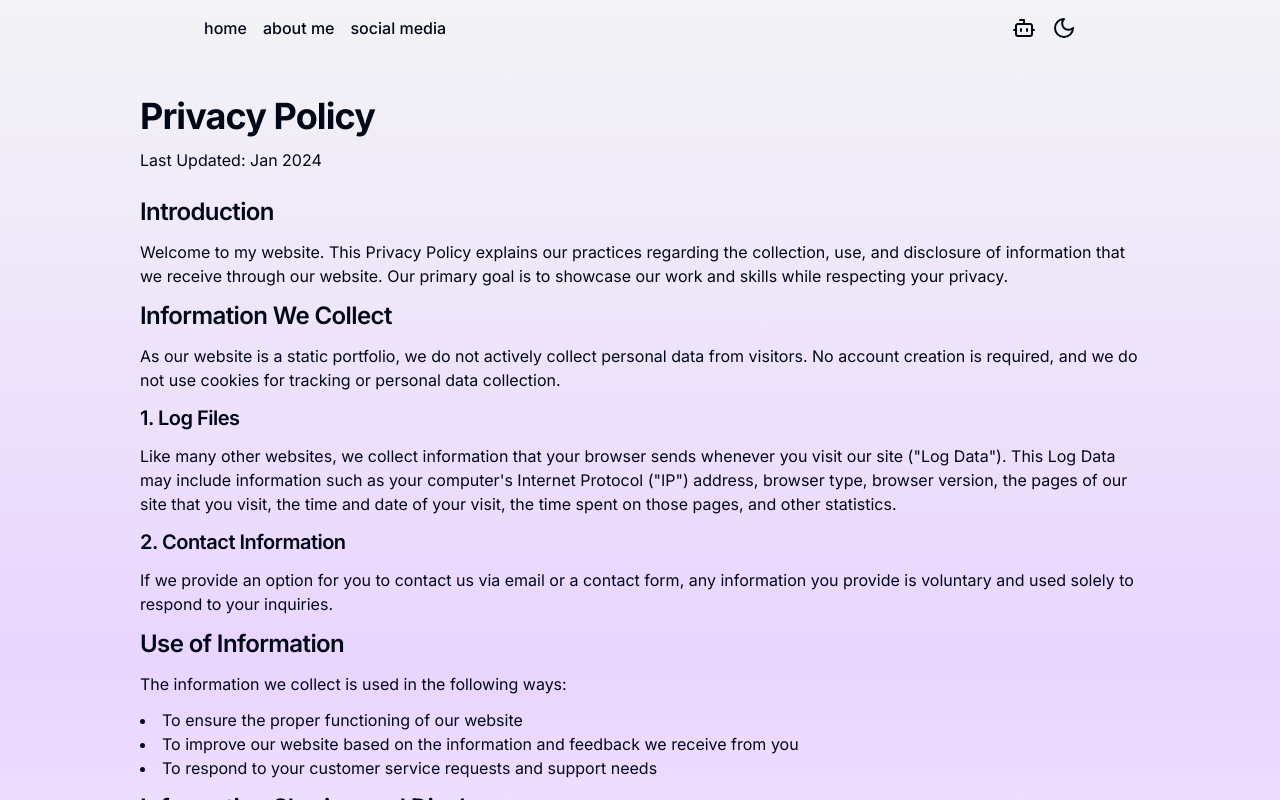
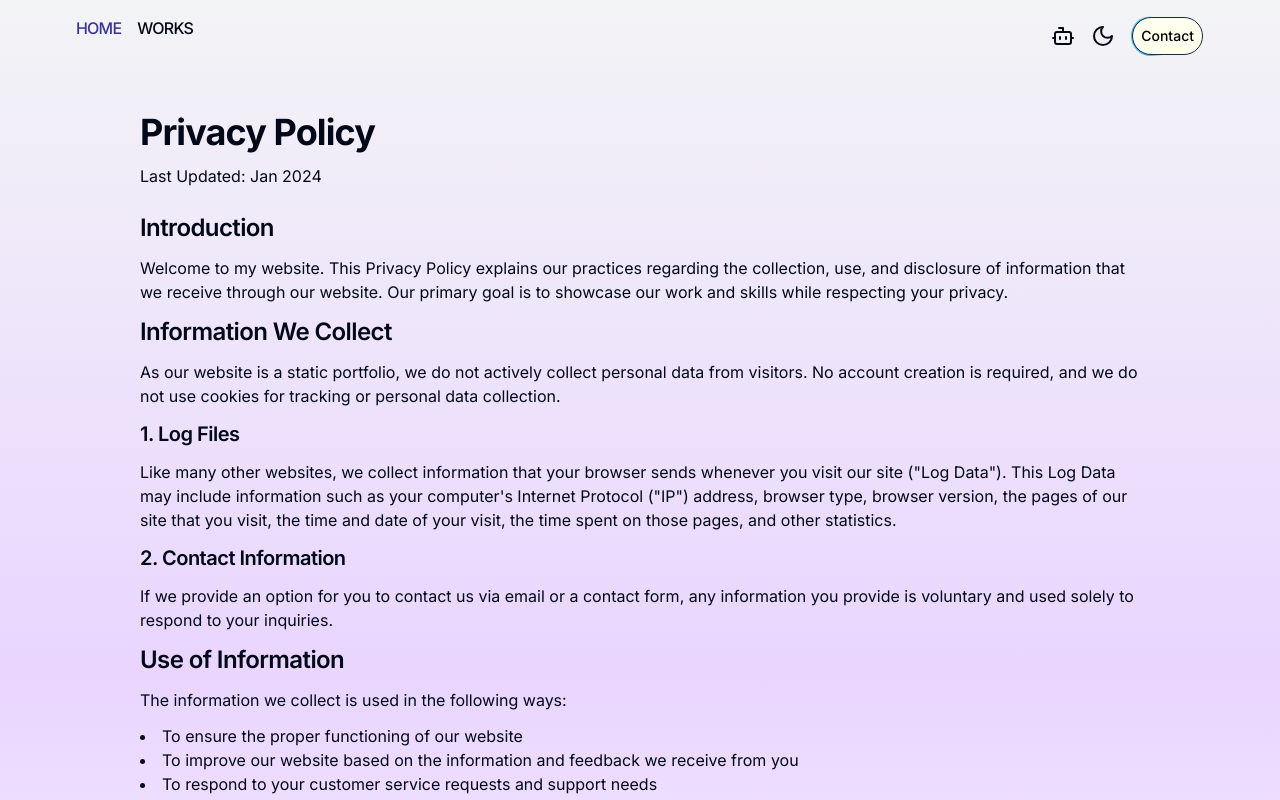
Before and after one commit to Danfraga33/smartPortfolio, a Next.js app: page /privacy in a window 1280 px wide. Shown: the top 800 px of the page. Built offline with nearby package versions, Linux system fonts and the light colour scheme.

Commit message:
feat: add navbar

```diff
--- a/src/app/components/Navbar.tsx
+++ b/src/app/components/Navbar.tsx
@@ -1,19 +1,36 @@
+"use client";
 import Link from "next/link";
 import ThemeToggle from "./ThemeToggle";
 import AiChatButton from "./AiChatButton";
+import { Button } from "./ui/moving-border";
+import { usePathname } from "next/navigation";
 
 const Navbar = () => {
+  const router = usePathname();
+  const isWorks = router === "/works";
   return (
-    <header className="sticky top-0 bg-transparent">
-      <div className="max-w-4xl mx-auto flex flex-wrap justify-between gap-3 px-3 py-4">
-        <nav className="space-x-4 font-medium">
-          <Link href="/">home</Link>
-          <Link href="/about">about me</Link>
-          <Link href="/social">social media</Link>
+    <header className="top-0 bg-transparent">
+      <div className="max-w-6xl mx-auto flex flex-wrap justify-between gap-3 px-3 py-4">
+        <nav className="space-x-4 font-medium uppercase tracking-tighter ">
+          <Link
+            href="/"
+            className={`active:text-[#383595] hover:text-[#183595] dark:active:text-purple-400 dark:hover:text-purple-500 ${!isWorks ? "text-[#383595] dark:text-purple-400" : ""}`}
+          >
+            home
+          </Link>
+          <Link
+            href="/works"
+            className={` active:text-[#383595] hover:text-[#183595] dark:active:text-purple-400 dark:hover:text-purple-500 ${isWorks ? "text-[#383595] font-semibold dark:font-semibold dark:text-purple-400" : ""}`}
+          >
+            works
+          </Link>
         </nav>
         <div className="flex items-center gap-4">
           <AiChatButton />
           <ThemeToggle />
+          <Button className="bg-[#ffef] text-black  dark:bg-[#222] dark:text-white font-medium p-2">
+            <a href="#contact">Contact</a>
+          </Button>
         </div>
       </div>
     </header>
```
